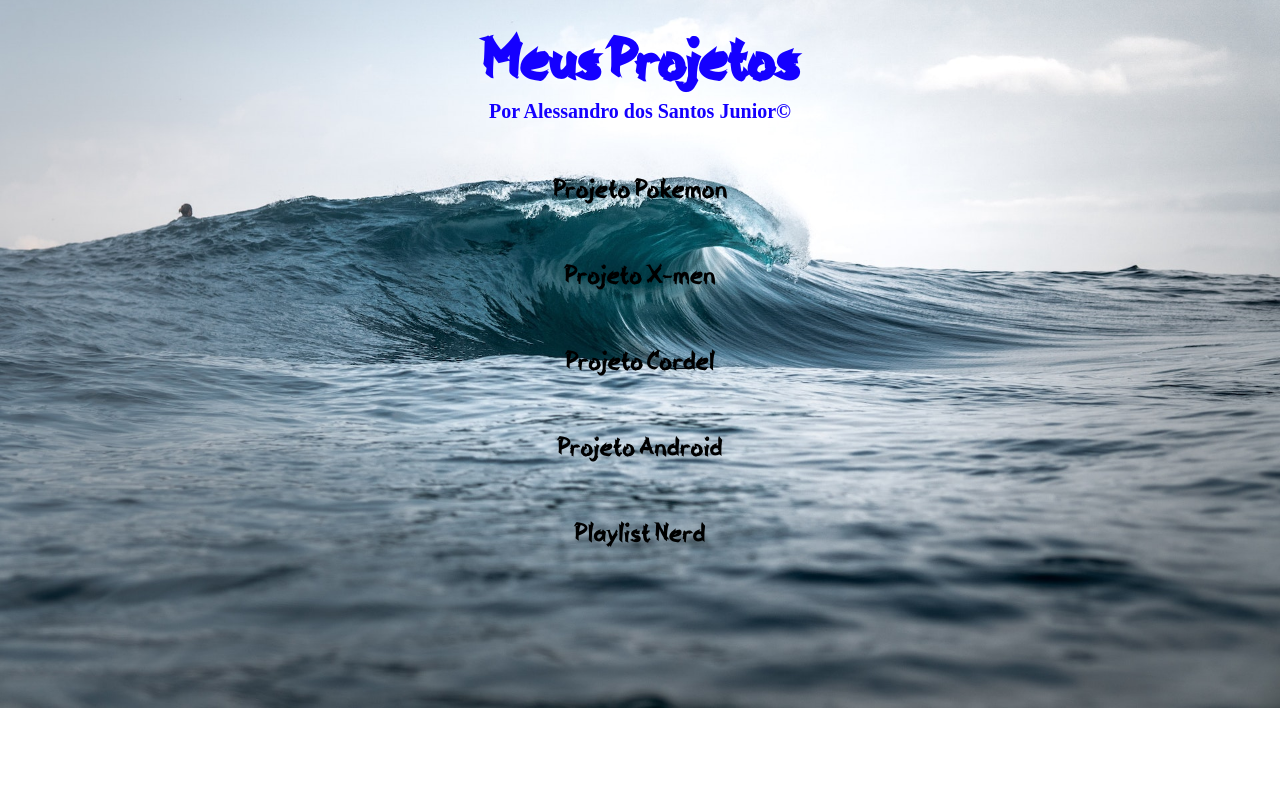
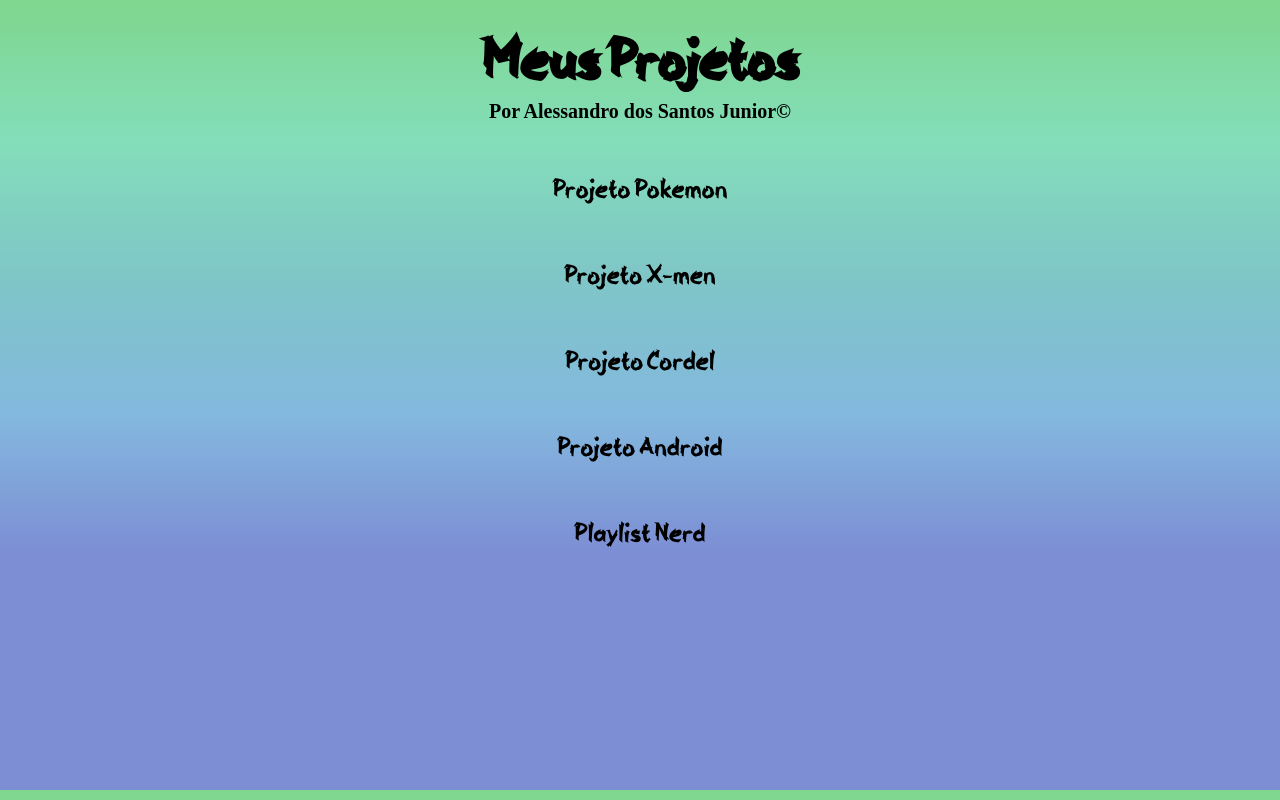
Before and after one commit to AlesantsJr/pagina-divulgacoes, a plain HTML site: page index.html in a window 1280 px wide. Drawn offline with Linux system fonts and the light colour scheme.

Commit message:
Add files via upload

```diff
--- a/css/style.css
+++ b/css/style.css
@@ -9,13 +9,12 @@
     margin: 0px;
     padding: 0px;
     text-decoration: none;
+    color: black;
 }
 
 body{
-    background-image: url(../imagens/background.jpg);
-    background-position: center center;
-    background-repeat: no-repeat;
-    background-size: cover;
+    height: 95vh;
+    background-image: linear-gradient(to top, #7D8ED4 30%, #83B8DE, #7FC6C7, #83DEB9, #7FD68D);
 }
 
 .titulo-cabecalho {
@@ -25,7 +24,6 @@ body{
     font-size: 4em;
     font-weight: bolder;
     font-family: 'aApiNyala';
-    color: rgb(21, 0, 255);
 }
 
 .subtitulo-cabecalho{
@@ -34,7 +32,6 @@ body{
     margin-bottom: 40px;
     font-weight: bolder;
     font-size: 20px;
-    color: rgb(21, 0, 255);
 }
 
 .links{
@@ -48,7 +45,6 @@ body{
 }
 
 a{
-    color: rgb(0, 0, 0);
     font-size: 30px;
     font-weight: 400;
     font-family: 'aApiNyala';
@@ -56,7 +52,7 @@ a{
 }
 
 a:hover{
-    background-color: rgb(21, 0, 255);
+        background-image: linear-gradient(to top, #2c4dd3ab, #11c12ea7);
     padding-left: 5px;
     padding-right: 5px;
     border-radius: 5px;
```
Also changed, not shown: imagens/background-divulgaca-projetos.jpg (added).
